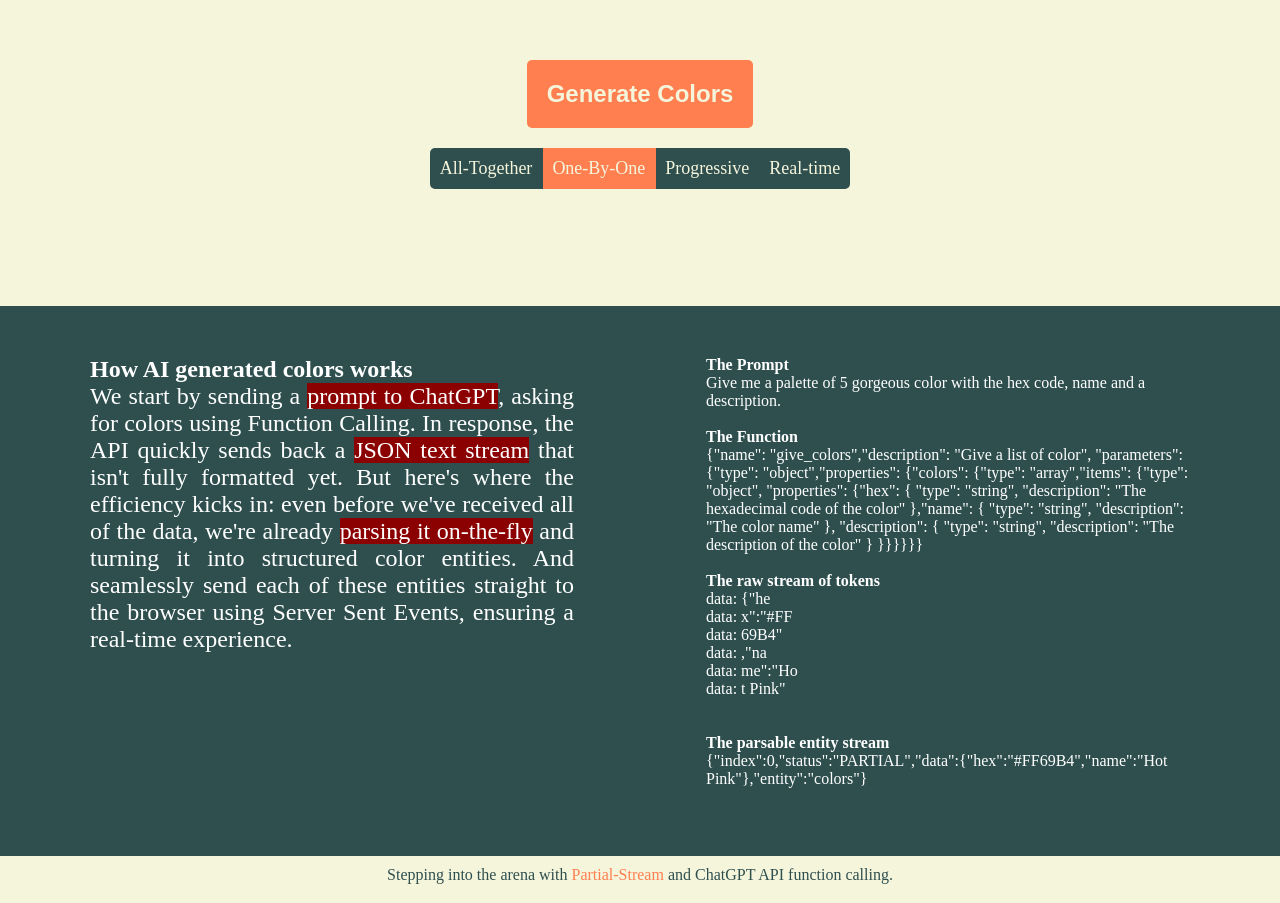
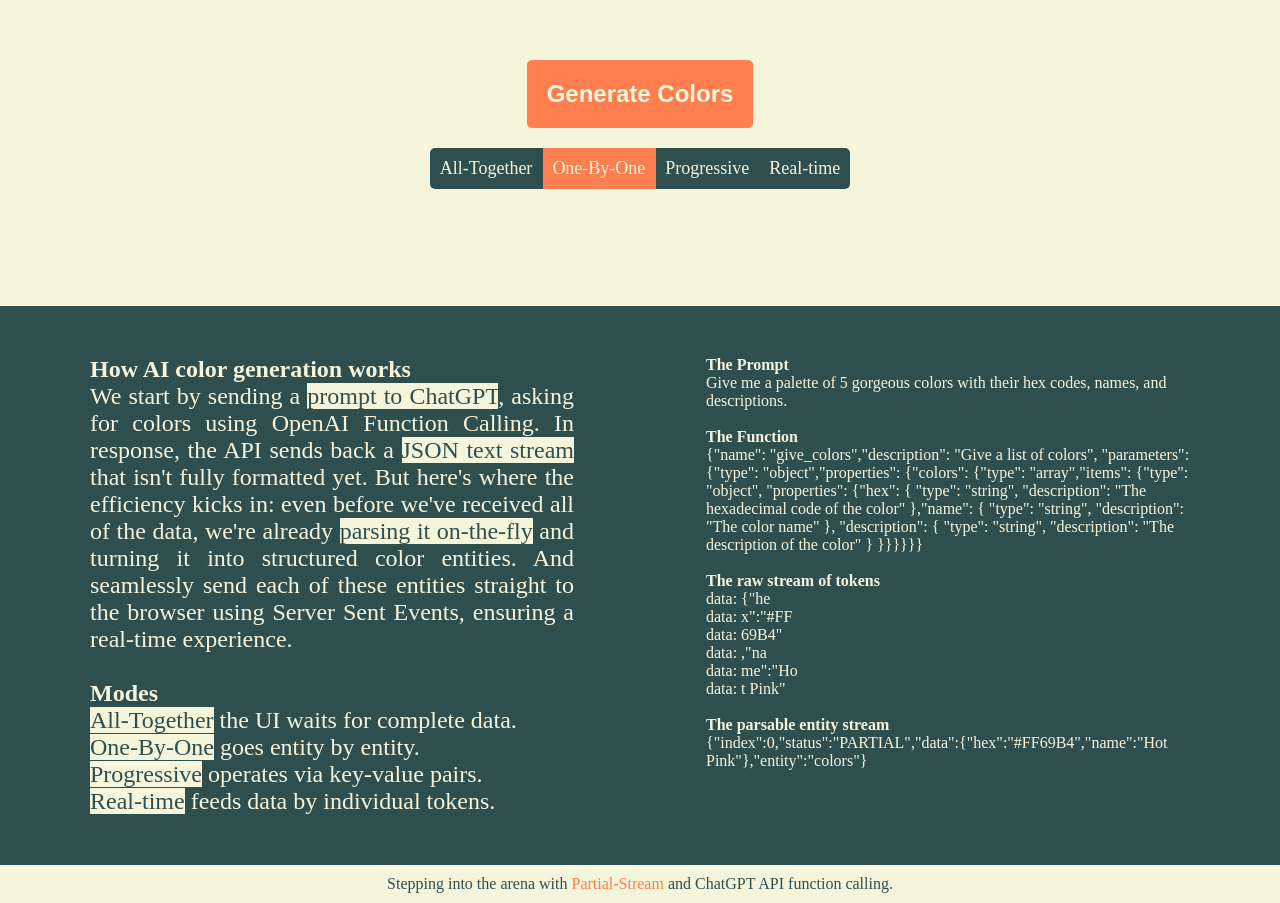
Before and after one commit to st3w4r/openai-partial-stream, a website: page apps/colors/public/index.html in a window 1280 px wide. Shown: the part 141-1044 px from the top of the page. Drawn offline with Linux system fonts and the light colour scheme; no server answers.

Commit message:
Add modes

```diff
--- a/apps/colors/public/index.html
+++ b/apps/colors/public/index.html
@@ -389,7 +389,7 @@
         /* Description */
 
         .odd-section {
-            color: white;
+            color: beige;
             background-color: darkslategray;
             width: 100%;
             height: 100%;
@@ -400,7 +400,7 @@
         }
 
         .how-to {
-            color: white;
+            color: beige;
             max-width: 500px;
             font-size: x-large;
             text-align: justify;
@@ -411,7 +411,9 @@
         }
 
         .how-to span {
-            background-color: darkred;
+            /* background-color: darkred; */
+            background-color: beige;
+            color: darkslategray;
         }
 
         .prompt-function {
@@ -510,11 +512,11 @@
     <div id="second-section" class="odd-section">
         <div class="how-to-container">
             <div id="how-to" class="how-to">
-                <strong>How AI generated colors works</strong><br />
+                <strong>How AI color generation works</strong><br />
                 <!-- <strong>How it works</strong><br /> -->
-                We start by sending a <span>prompt to ChatGPT</span>, asking for colors using Function Calling. In
+                We start by sending a <span>prompt to ChatGPT</span>, asking for colors using OpenAI Function Calling.
+                In
                 response, the API
-                quickly
                 sends
                 back
                 a <span>JSON text stream</span> that isn't fully formatted yet. But here's where the efficiency kicks
@@ -526,36 +528,39 @@
                 color entities. And seamlessly send each of these entities straight to the browser using Server Sent
                 Events,
                 ensuring a real-time experience.
+                <br />
+                <br />
+                <strong>Modes</strong><br />
+                <span>All-Together</span> the UI waits for complete data.<br />
+                <span>One-By-One</span> goes entity by entity.<br />
+                <span>Progressive</span> operates via key-value pairs.<br />
+                <span>Real-time</span> feeds data by individual tokens.<br />
 
             </div>
 
             <div id="prompt-function" class="prompt-function">
                 <strong>The Prompt</strong><br />
-                Give me a palette of 5 gorgeous color with the hex code, name and a description.
+                Give me a palette of 5 gorgeous colors with their hex codes, names, and descriptions.
                 <br />
                 <br />
                 <strong>The Function</strong><br />
                 <!-- <div> -->
-                {"name": "give_colors","description": "Give a list of color",
+                {"name": "give_colors","description": "Give a list of colors",
                 "parameters": {"type": "object","properties": {"colors": {"type": "array","items": {"type": "object",
                 "properties": {"hex": { "type": "string", "description": "The hexadecimal code of the color" },"name": {
                 "type": "string", "description": "The color name" }, "description": { "type": "string", "description":
                 "The description of the color" }
                 }}}}}}
                 <!-- </div> -->
-
                 <br />
                 <br />
                 <strong>The raw stream of tokens</strong><br />
-
                 data: {"he <br />
                 data: x":"#FF <br />
                 data: 69B4" <br />
                 data: ,"na <br />
                 data: me":"Ho <br />
                 data: t Pink" <br />
-
-                <br />
                 <br />
                 <strong>The parsable entity stream </strong><br />
                 {"index":0,"status":"PARTIAL","data":{"hex":"#FF69B4","name":"Hot Pink"},"entity":"colors"}<br /><br />
```
